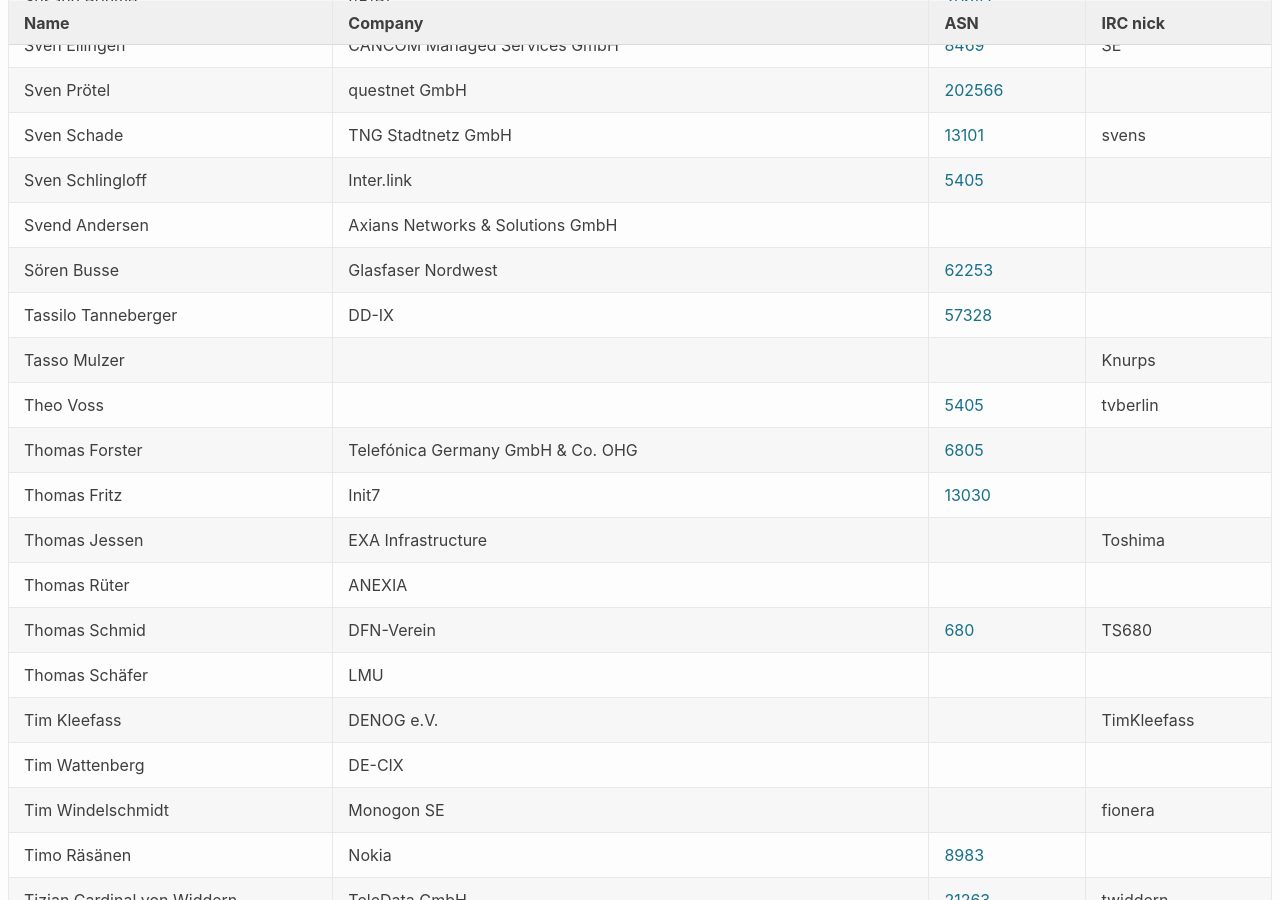
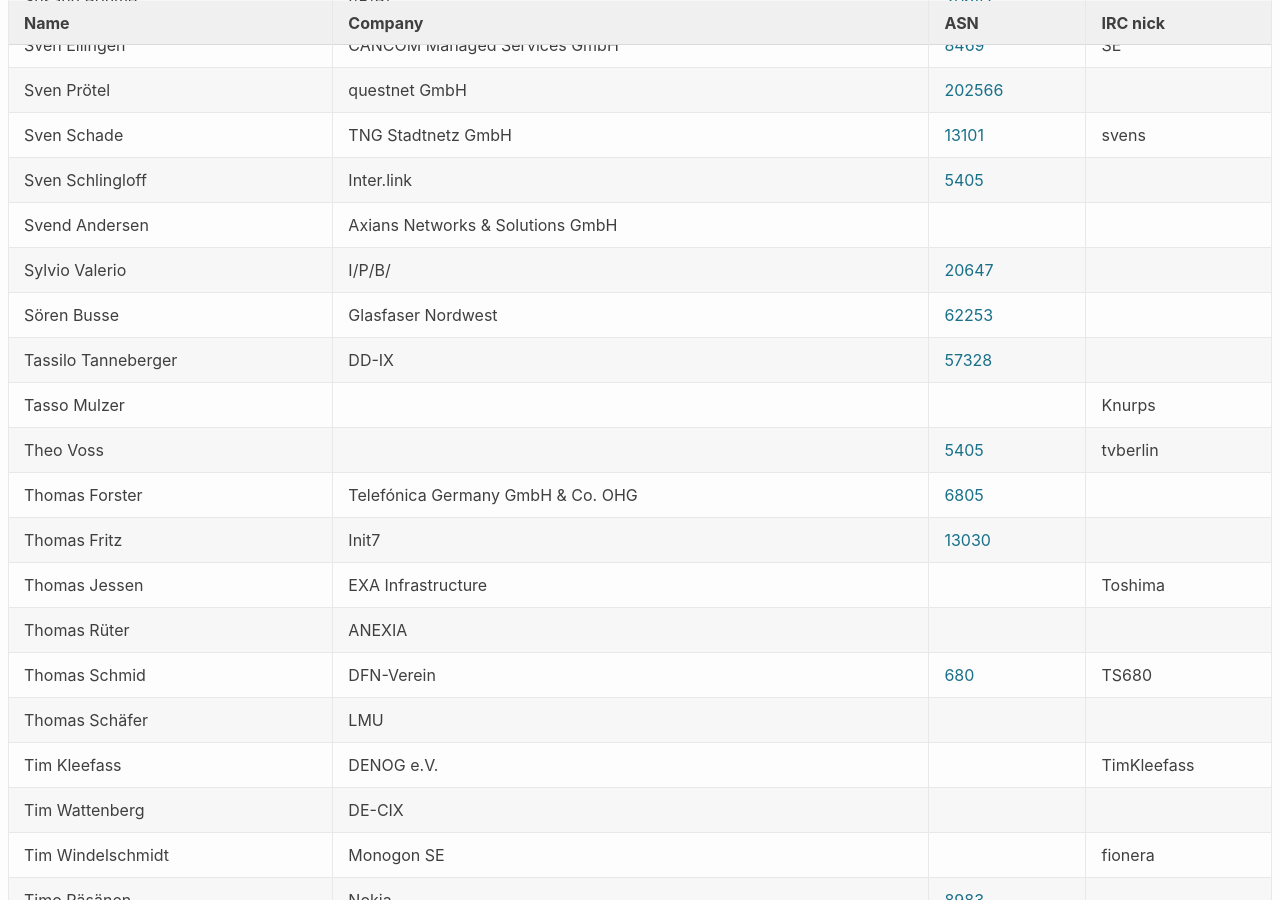
Before and after one commit to denog/pretix-attendeelist, a Jekyll site: the page built from denog15/index.md, in a window 1280 px wide and 900 px high, scrolled down 16804 px. Built offline with Jekyll 4.4.1, drawn with Linux system fonts in a browser that asks for light colours.

Commit message:
Latest data: Thu Nov  2 09:28:10 UTC 2023

```diff
--- a/_data/attendees_denog15_onsite.json
+++ b/_data/attendees_denog15_onsite.json
@@ -2256,6 +2256,12 @@
     "asn": "5405"
   },
   {
+    "name": "Sylvio Valerio",
+    "company": "I/P/B/",
+    "irc": null,
+    "asn": "20647"
+  },
+  {
     "name": "Tassilo Tanneberger",
     "company": "DD-IX",
     "irc": null,
```
